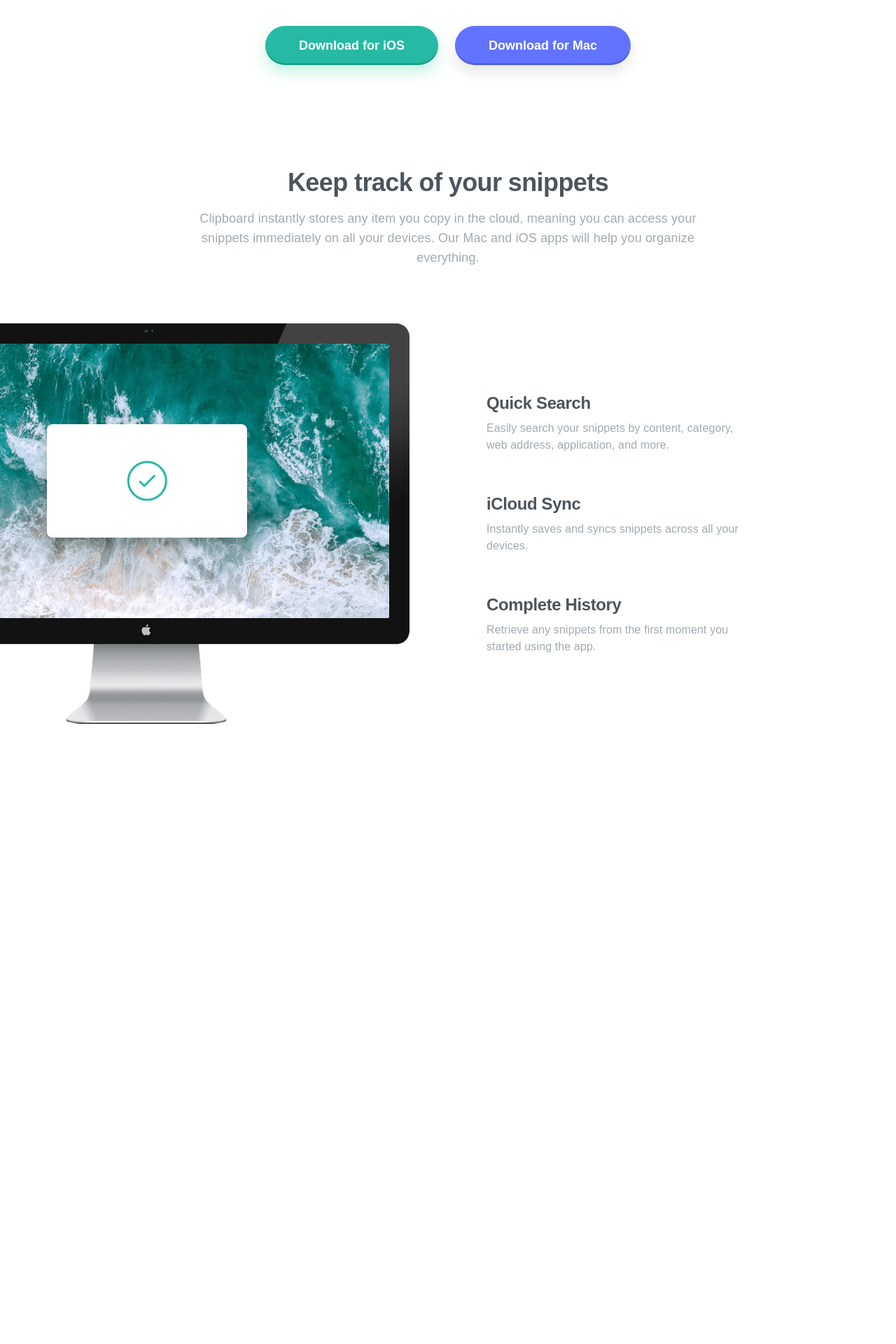
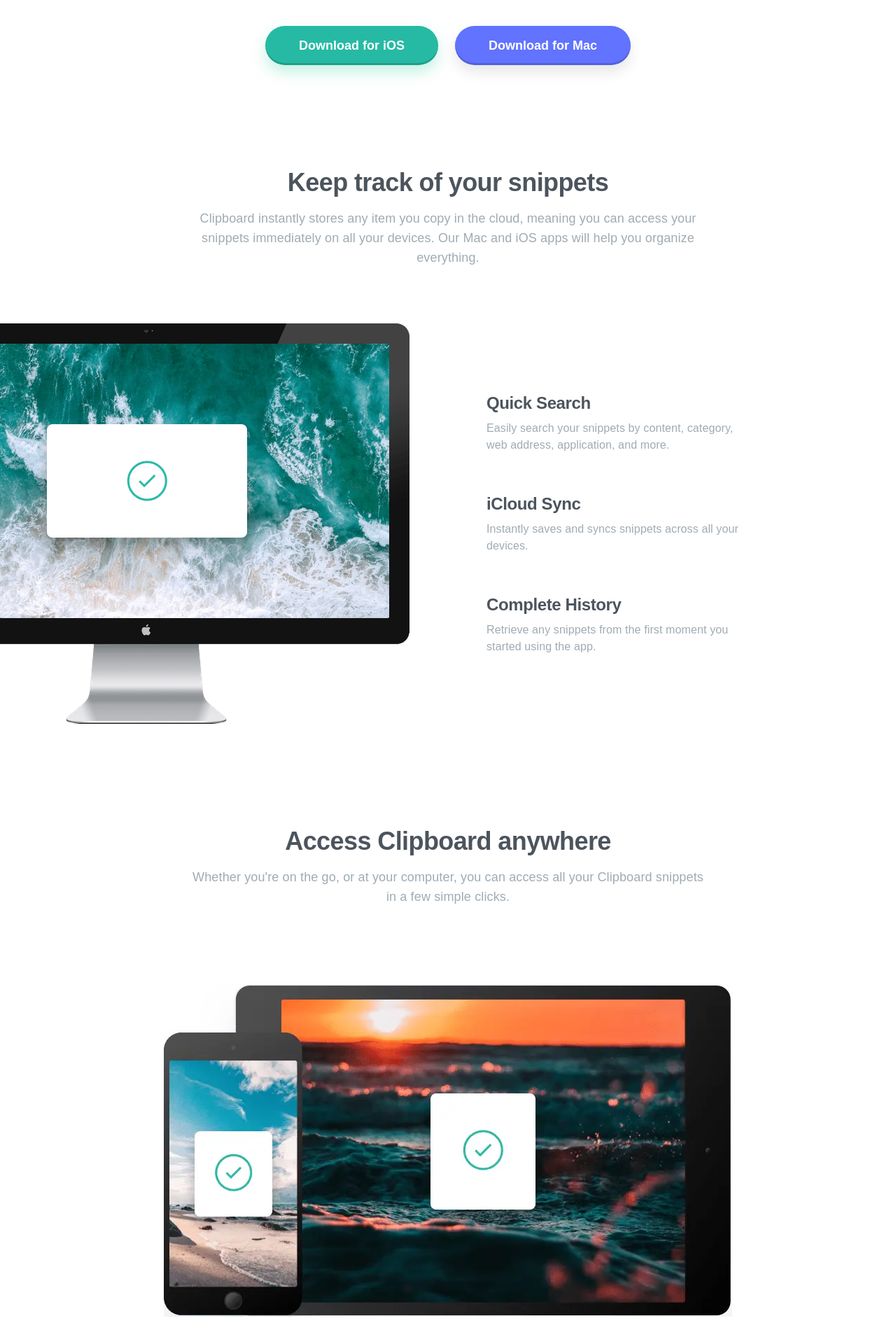
Before and after one commit to MrBlackvanta/clipboard-landing-page, a Next.js app: page / in a window 1280 px wide. Shown: the part 434-2354 px from the top of the page at 70% size. Before the commit the page ends 1618 px from the top, so only its background shows below. Built offline with nearby package versions, Linux system fonts and the light colour scheme; a web font is replaced by a local one.

Commit message:
feat: add AccessSection and SectionIntro components; update SnippetsSection; enhance global styles

```diff
--- a/src/app/globals.css
+++ b/src/app/globals.css
@@ -9,6 +9,9 @@
   --color-grayish-blue: hsl(201, 11%, 66%);
 
   --font-bai-jamjuree: "Bai Jamjuree", sans-serif;
+
+  --tracking-heading: -0.0163em;
+  --tracking-body: 0.0075em;
 
   --shadow-cyan:
     0 0.625rem 1.25rem rgb(137 229 199 / 0.5),
--- a/src/app/page.tsx
+++ b/src/app/page.tsx
@@ -1,5 +1,6 @@
 import bgHeaderDesktop from "@/assets/images/bg-header-desktop.png";
 import bgHeaderMobile from "@/assets/images/bg-header-mobile.png";
+import AccessSection from "@/components/access-section";
 import DownloadButtons from "@/components/download-buttons";
 import { LogoIcon } from "@/components/icons";
 import SnippetsSection from "@/components/snippets-section";
@@ -28,10 +29,10 @@
             aria-label="Clipboard"
             className="text-strong-cyan size-31.25"
           />
-          <h1 className="mt-18.5 text-[2rem] leading-none font-semibold tracking-[-0.52px] sm:mt-14 sm:text-[2.87rem] sm:tracking-[-0.75px]">
+          <h1 className="mt-18.5 text-[2rem] leading-none font-semibold tracking-heading sm:mt-14 sm:text-[2.87rem]">
             A history of everything you copy
           </h1>
-          <p className="text-grayish-blue mt-4 text-base leading-6.5 tracking-[0.12px] sm:max-w-182.5 sm:text-xl sm:leading-7.5 sm:tracking-[0.15px]">
+          <p className="text-grayish-blue mt-4 text-base leading-6.5 tracking-body sm:max-w-182.5 sm:text-xl sm:leading-7.5">
             Clipboard allows you to track and organize everything you copy.
             Instantly access your clipboard on all your devices.
           </p>
@@ -40,6 +41,7 @@
       </header>
       <main className="flex-1">
         <SnippetsSection />
+        <AccessSection />
       </main>
     </>
   );
--- /dev/null
+++ b/src/components/access-section.tsx
@@ -0,0 +1,24 @@
+import imageDevices from "@/assets/images/image-devices.webp";
+import SectionIntro from "@/components/section-intro";
+import Image from "next/image";
+
+export default function AccessSection() {
+  return (
+    <section aria-labelledby="access-heading" className="pb-46.5 lg:pb-37.5">
+      <div className="mx-auto max-w-280 px-8">
+        <SectionIntro
+          id="access-heading"
+          title="Access Clipboard anywhere"
+          description="Whether you're on the go, or at your computer, you can access all your Clipboard snippets in a few simple clicks."
+        />
+
+        <Image
+          src={imageDevices}
+          alt="The Clipboard app open on a phone and a tablet"
+          sizes="(min-width: 1024px) 45rem, calc(100vw - 4rem)"
+          className="mx-auto mt-16.25 w-full max-w-203 lg:mt-27.75"
+        />
+      </div>
+    </section>
+  );
+}
--- /dev/null
+++ b/src/components/section-intro.tsx
@@ -0,0 +1,29 @@
+import { cn } from "@/utils/cn";
+
+type SectionIntroProps = {
+  id: string;
+  title: string;
+  description: string;
+  className?: string;
+};
+
+export default function SectionIntro({
+  id,
+  title,
+  description,
+  className,
+}: SectionIntroProps) {
+  return (
+    <div className={cn("mx-auto max-w-182.5 text-center", className)}>
+      <h2
+        id={id}
+        className="tracking-heading text-[1.75rem] leading-none font-semibold lg:text-[2.25rem]"
+      >
+        {title}
+      </h2>
+      <p className="text-grayish-blue tracking-body mt-4 text-base lg:mt-4.75 lg:text-lg">
+        {description}
+      </p>
+    </div>
+  );
+}
--- a/src/components/snippets-section.tsx
+++ b/src/components/snippets-section.tsx
@@ -1,4 +1,5 @@
 import imageComputer from "@/assets/images/image-computer.png";
+import SectionIntro from "@/components/section-intro";
 import Image from "next/image";
 
 type Feature = {
@@ -30,19 +31,11 @@
       className="pb-46.5 lg:overflow-x-clip lg:pb-37.5"
     >
       <div className="mx-auto max-w-280 px-8">
-        <div className="mx-auto max-w-182.5 text-center">
-          <h2
-            id="snippets-heading"
-            className="text-[1.75rem] leading-none font-semibold tracking-[-0.46px] lg:text-[2.25rem] lg:tracking-[-0.59px]"
-          >
-            Keep track of your snippets
-          </h2>
-          <p className="text-grayish-blue mt-4 text-base tracking-[0.12px] lg:mt-4.75 lg:text-lg lg:tracking-[0.14px]">
-            Clipboard instantly stores any item you copy in the cloud, meaning
-            you can access your snippets immediately on all your devices. Our
-            Mac and iOS apps will help you organize everything.
-          </p>
-        </div>
+        <SectionIntro
+          id="snippets-heading"
+          title="Keep track of your snippets"
+          description="Clipboard instantly stores any item you copy in the cloud, meaning you can access your snippets immediately on all your devices. Our Mac and iOS apps will help you organize everything."
+        />
 
         <div className="mt-16.25 grid items-center gap-12 lg:mt-20 lg:grid-cols-2 lg:gap-x-27.5">
           <Image
@@ -55,10 +48,10 @@
           <ul className="grid gap-12 text-center lg:max-w-sm lg:gap-14 lg:text-left">
             {features.map((feature) => (
               <li key={feature.title}>
-                <h3 className="text-2xl font-semibold tracking-[-0.39px]">
+                <h3 className="tracking-heading text-2xl font-semibold">
                   {feature.title}
                 </h3>
-                <p className="text-grayish-blue mt-2.5 text-base tracking-[0.12px] lg:mt-2">
+                <p className="text-grayish-blue tracking-body mt-2.5 text-base lg:mt-2">
                   {feature.description}
                 </p>
               </li>
```
Also changed, not shown: src/assets/images/image-devices.webp (added).
